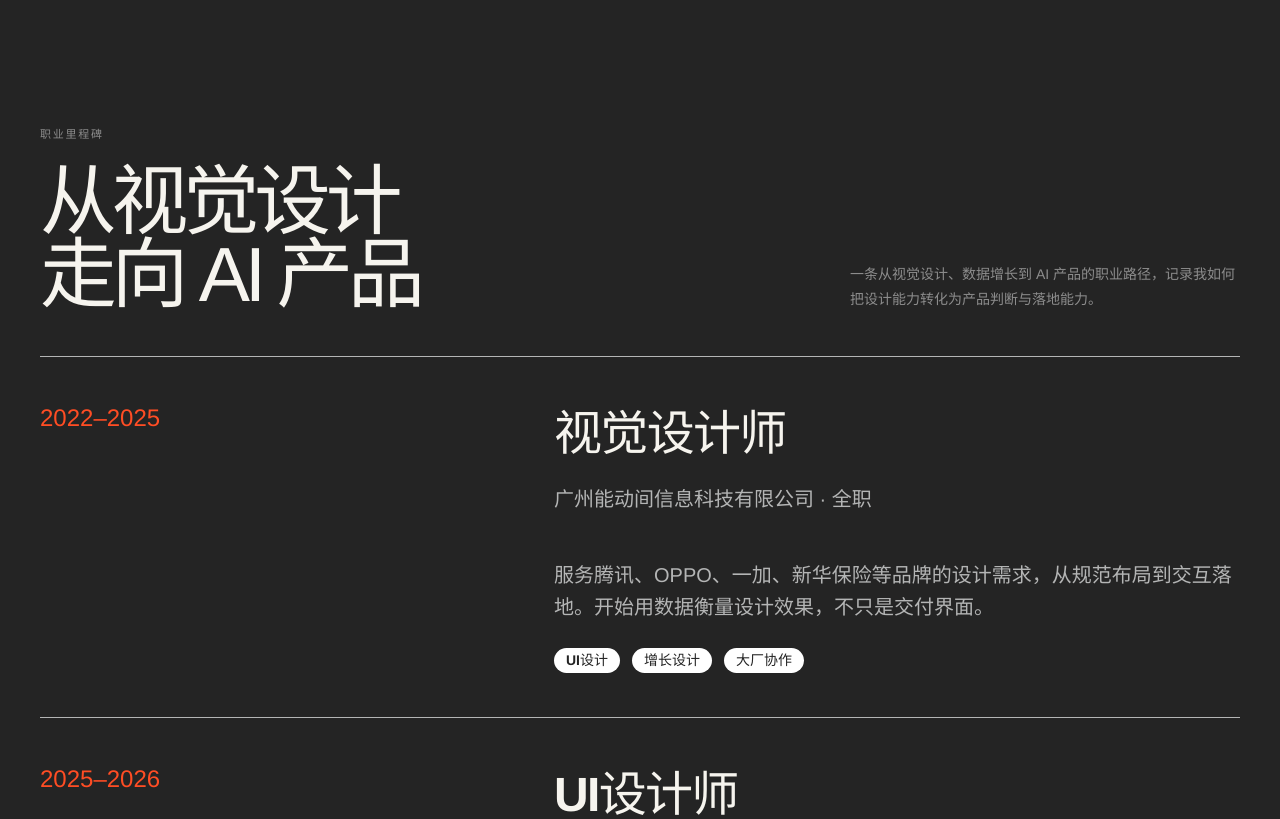
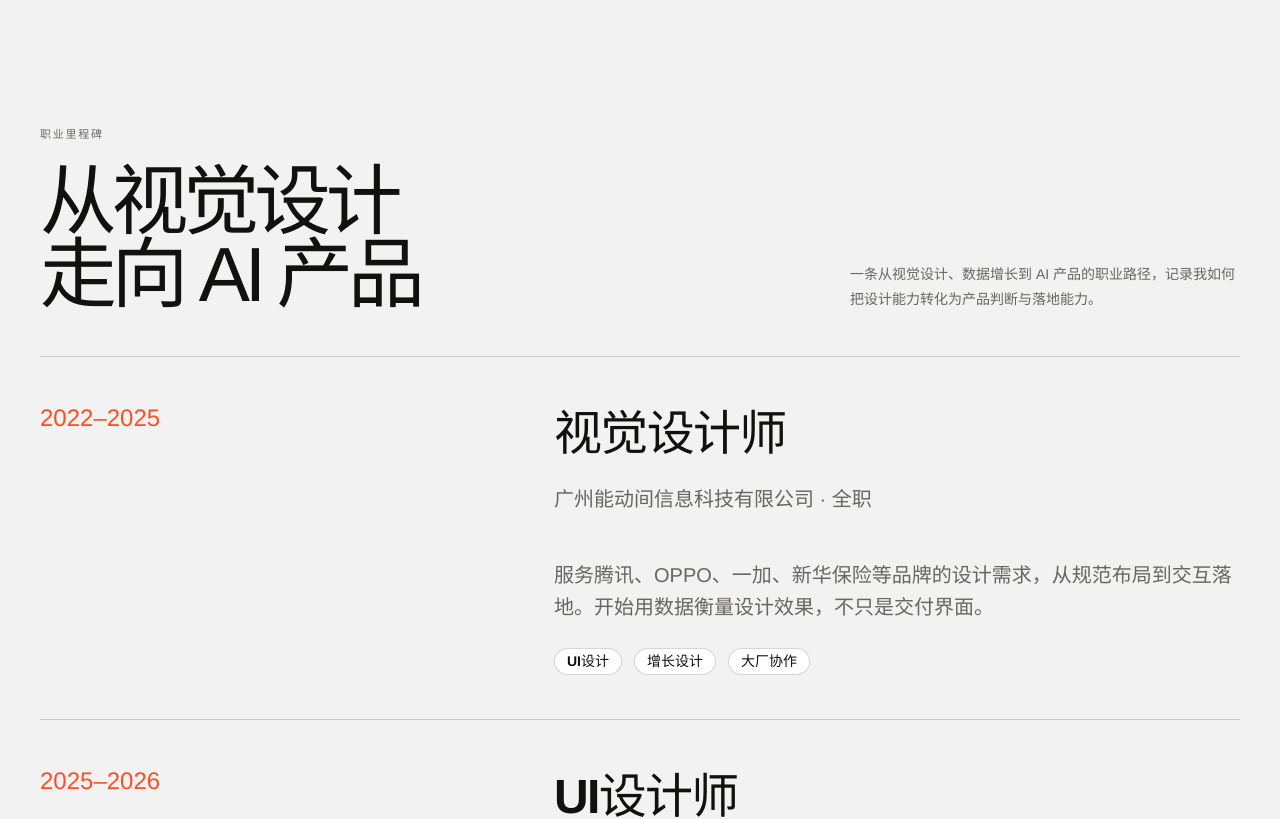
Before and after one commit to Miaaaa857/profile, a React (Vite) app: page /about in a window 1280 px wide. Shown: the part 960-1779 px from the top of the page. Built offline with nearby package versions, Linux system fonts and the light colour scheme; a web font is replaced by a local one.

Commit message:
Use light career timeline theme

```diff
--- a/src/styles/global.css
+++ b/src/styles/global.css
@@ -389,23 +389,24 @@ i { font-style: normal; }
 .aa-career__marquee-track { width: max-content; display: flex; gap: 50px; animation: aa-career-marquee 23s linear infinite; }
 .aa-career__marquee-track span { font-size: clamp(44px, 5.3vw, 86px); line-height: .9; letter-spacing: -.055em; white-space: nowrap; }
 @keyframes aa-career-marquee { to { transform: translateX(calc(-50% - 25px)); } }
-.aa-career__body { padding: 140px 0; background: #242424; color: #f6f4ee; }
+.aa-career__body { padding: 140px 0; background: var(--bg); color: var(--ink); }
+.aa-career .aa-kicker--light { color: #6d6b65; }
 .aa-career__heading { display: grid; grid-template-columns: 1fr minmax(280px, 390px); align-items: end; gap: 80px; }
 .aa-career__heading h2 { margin-top: 24px; font-size: clamp(56px, 6vw, 100px); line-height: .95; letter-spacing: -.07em; font-weight: 500; }
-.aa-career__heading > p { color: rgba(255, 255, 255, .48); font-size: 14px; line-height: 1.8; }
+.aa-career__heading > p { color: #686660; font-size: 14px; line-height: 1.8; }
 .aa-career__list { margin-top: 44px; }
-.aa-career-card { padding: 44px 0; display: grid; grid-template-columns: minmax(180px, 1fr) minmax(0, 686px); column-gap: 80px; align-items: start; border-top: 1px solid #b4b5b5; background: #242424; position: sticky; top: 100px; }
+.aa-career-card { padding: 44px 0; display: grid; grid-template-columns: minmax(180px, 1fr) minmax(0, 686px); column-gap: 80px; align-items: start; border-top: 1px solid var(--line); background: var(--bg); position: sticky; top: 100px; }
 .aa-career-card:nth-child(2) { top: 120px; }
 .aa-career-card:nth-child(3) { top: 140px; }
-.aa-career-card:last-child { top: 0; border-bottom: 1px solid #b4b5b5; }
+.aa-career-card:last-child { top: 0; border-bottom: 1px solid var(--line); }
 .aa-career-card__year { color: var(--accent); font-size: 24px; line-height: 1.5; }
 .aa-career-card__main { grid-column: 2; width: 100%; max-width: 511px; }
 .aa-career-card__main h3 { font-size: 48px; line-height: 1.4; letter-spacing: -.035em; font-weight: 600; }
-.aa-career-card__company { margin-top: 16px; color: #b4b5b5; font-size: 20px; line-height: 1.6; font-weight: 500; text-transform: uppercase; }
+.aa-career-card__company { margin-top: 16px; color: #686660; font-size: 20px; line-height: 1.6; font-weight: 500; text-transform: uppercase; }
 .aa-career-card__detail { grid-column: 2; margin-top: 44px; }
-.aa-career-card__detail > p { color: #b4b5b5; font-size: 20px; line-height: 1.6; font-weight: 500; }
+.aa-career-card__detail > p { color: #686660; font-size: 20px; line-height: 1.6; font-weight: 500; }
 .aa-career-card__detail > div { margin-top: 24px; display: flex; flex-wrap: wrap; gap: 12px; }
-.aa-career-card__detail span { padding: 2px 12px; border-radius: 44px; background: #fff; color: #242424; font-size: 14px; line-height: 1.5; font-weight: 600; }
+.aa-career-card__detail span { padding: 2px 12px; border: 1px solid var(--line); border-radius: 44px; background: #fff; color: var(--ink); font-size: 14px; line-height: 1.5; font-weight: 600; }
 
 
 @media (max-width: 980px) {
```
